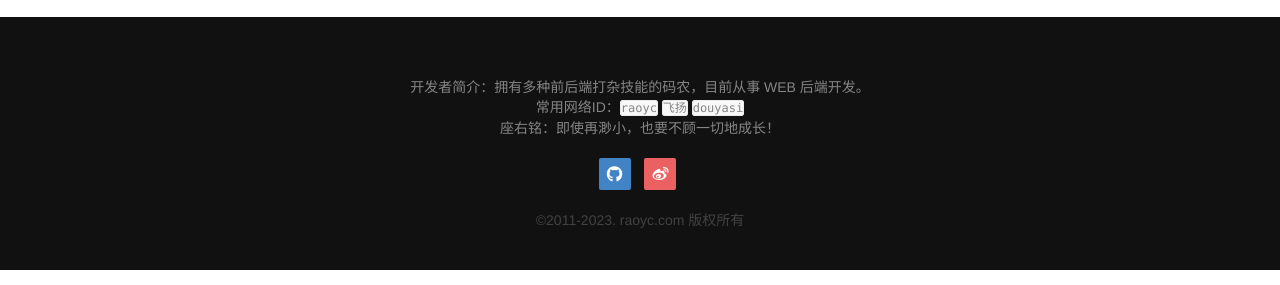
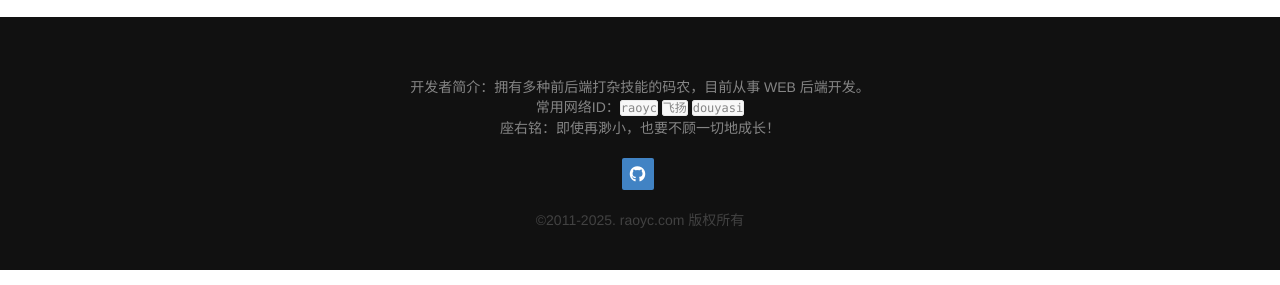
Before and after one commit to ycrao/ycrao.github.io, a plain HTML site: page index.html in a window 1280 px wide. Shown: the part 515-800 px from the top of the page. Drawn offline with nearby package versions, Linux system fonts and the light colour scheme.

Commit message:
update index

```diff
--- a/index.html
+++ b/index.html
@@ -42,9 +42,8 @@
             </p>
             <ul class="list_inline social_icons">
                 <li><a href="https://github.com/ycrao"><i class="fa fa-github"></i></a></li>
-                <li><a href="http://weibo.com/douyasi"><i class="fa fa-weibo"></i></a></li>
             </ul>
-            <p class="copyright">&copy;2011-2023. raoyc.com 版权所有</p>
+            <p class="copyright">&copy;2011-2025. raoyc.com 版权所有</p>
         </div>
     </div>
     <script type="text/javascript">
```
